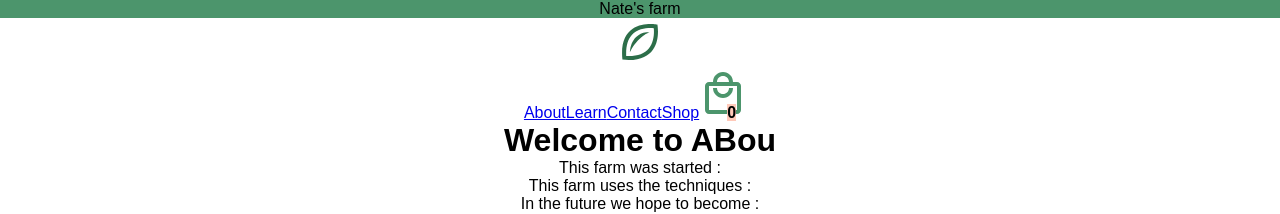
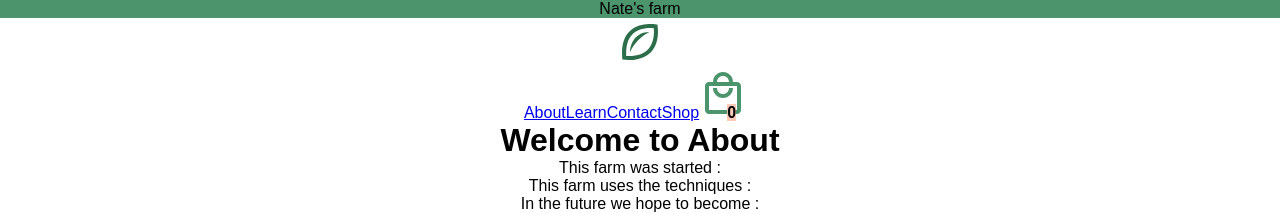
Before and after one commit to bafox2/shoppingcart, a React (Create React App) app: page /about in a window 1280 px wide. Shown: the top 214 px of the page. Built offline with nearby package versions, Linux system fonts and the light colour scheme; a web font is replaced by a local one.

Commit message:
test commit w no modules

```diff
--- a/src/pages/About.js
+++ b/src/pages/About.js
@@ -6,7 +6,7 @@ const About = (props) => {
     return (
         <div>
             <main>
-                <h1>Welcome to ABou</h1>
+                <h1>Welcome to About</h1>
                 <p>This farm was started :</p>
                 <p>This farm uses the techniques :</p>
                 <p>In the future we hope to become :</p>
```
